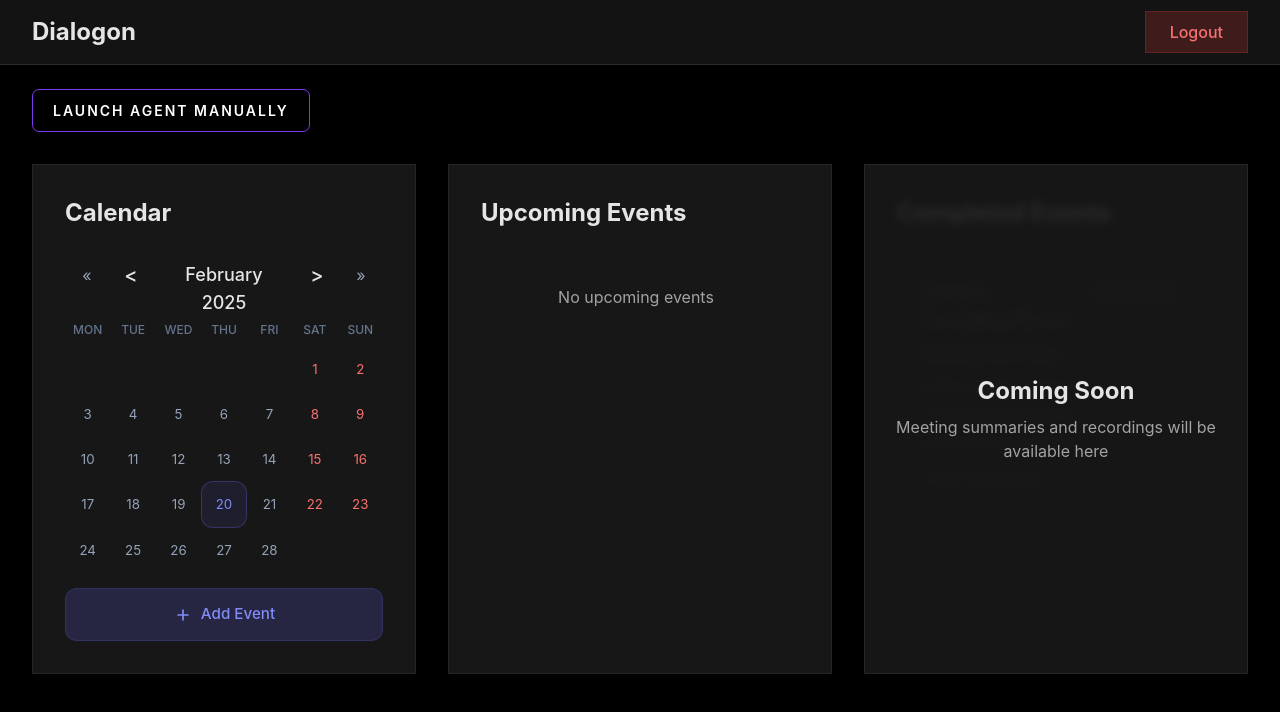
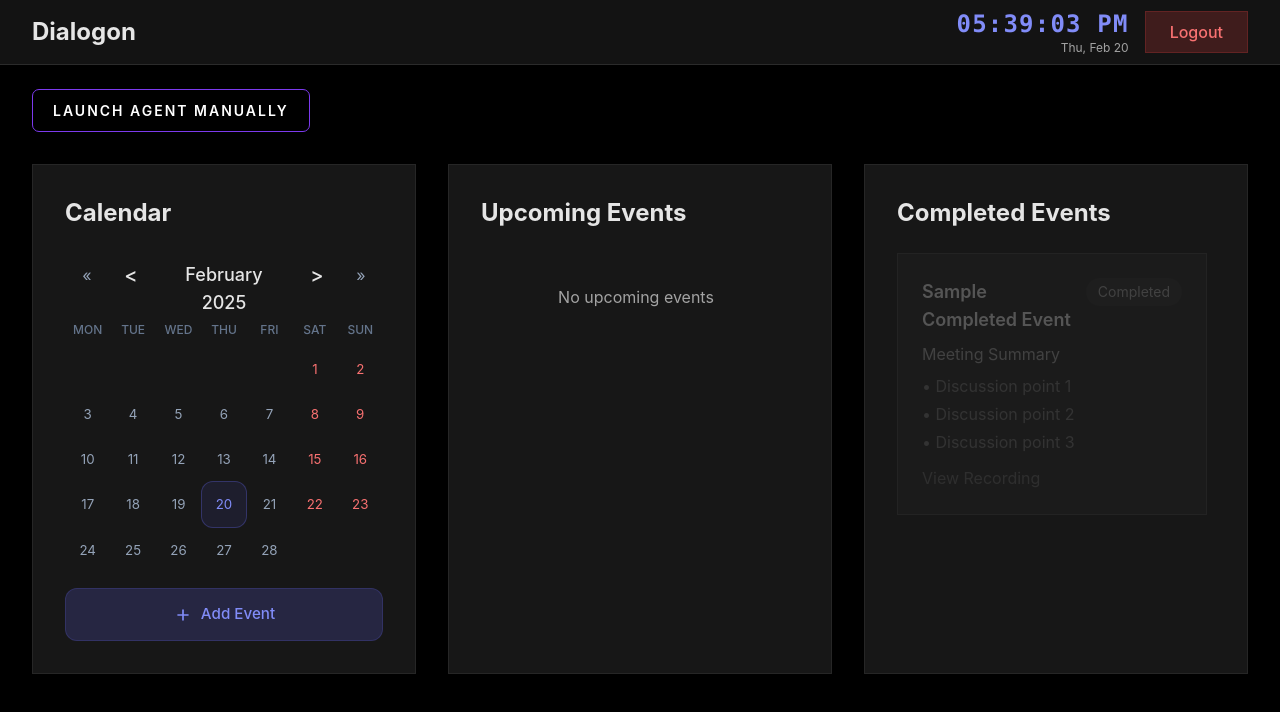
Before and after one commit to RAj5517/Dialogon, a React (Vite) app in the folder Frontend/: page /dashboard in a window 1280 px wide. Shown: the top 712 px of the page. Built offline with nearby package versions, Linux system fonts and the light colour scheme.

Commit message:
frontend change

```diff
--- a/Frontend/src/pages/Dashboard.jsx
+++ b/Frontend/src/pages/Dashboard.jsx
@@ -27,6 +27,36 @@ const Dashboard = () => {
   const [deleteLoading, setDeleteLoading] = useState(false);
   const [manualJoinLink, setManualJoinLink] = useState("");
   const [showManualJoinModal, setShowManualJoinModal] = useState(false);
+
+  // Live clock state
+  const [currentTime, setCurrentTime] = useState(new Date());
+
+  // Live clock effect
+  useEffect(() => {
+    const timer = setInterval(() => {
+      setCurrentTime(new Date());
+    }, 1000);
+    return () => clearInterval(timer);
+  }, []);
+
+  // Format time as HH:MM:SS
+  const formatTime = (date) => {
+    return date.toLocaleTimeString('en-US', {
+      hour12: true,
+      hour: '2-digit',
+      minute: '2-digit',
+      second: '2-digit'
+    });
+  };
+
+  // Format date as Day, Month Date
+  const formatDate = (date) => {
+    return date.toLocaleDateString('en-US', {
+      weekday: 'short',
+      month: 'short',
+      day: 'numeric'
+    });
+  };
 
   // Notification system
   const [notification, setNotification] = useState({
@@ -461,12 +491,24 @@ const Dashboard = () => {
         <div className="max-w-7xl mx-auto px-4 sm:px-6 lg:px-8">
           <div className="flex justify-between h-16 items-center">
             <div className="text-2xl font-bold text-neutral-200">Dialogon</div>
+
+            {/* Live Clock */}
+            <div className="flex items-center gap-4">
+              <div className="flex flex-col items-end">
+                <div className="text-2xl font-mono font-bold text-indigo-400 tracking-wider">
+                  {formatTime(currentTime)}
+                </div>
+                <div className="text-xs text-neutral-400">
+                  {formatDate(currentTime)}
+                </div>
+              </div>
               <button
                 onClick={handleLogout}
                 className="bg-red-500/20 hover:bg-red-500/30 text-red-400 px-6 py-2 rounded-lg font-medium transition-all duration-200 hover:shadow-lg hover:shadow-red-500/10 border border-red-500/20"
               >
                 Logout
               </button>
+            </div>
           </div>
         </div>
       </nav>
@@ -932,18 +974,6 @@ const Dashboard = () => {
               <h2 className="text-2xl font-bold mb-6 text-neutral-200">
                 Completed Events
               </h2>
-              {/* Coming Soon Overlay - Only show when no completed events */}
-              {!events.some(event => event.status === "completed") && (
-                <div className="absolute inset-0 top-0 left-0 right-0 bottom-0 bg-neutral-900/90 backdrop-blur-sm rounded-lg flex flex-col items-center justify-center z-10">
-                  <div className="text-2xl font-bold mb-2 text-neutral-200">
-                    Coming Soon
-                  </div>
-                  <p className="text-neutral-400 text-center px-4">
-                    Meeting summaries and recordings will be available here
-                  </p>
-                </div>
-              )}
-
               {/* Completed Events Content */}
               <div className="space-y-4 max-h-[400px] overflow-y-auto pr-2">
                 {events.filter(event => event.status === "completed").length > 0 ? (
@@ -983,10 +1013,6 @@ const Dashboard = () => {
                             <span className="px-2 py-1 text-xs rounded-full bg-blue-500/20 text-blue-400">
                               Completed
                             </span>
-                          </div>
-
-                          <div className="mt-3 text-neutral-400 text-sm">
-                            <p>Meeting summary will be available soon</p>
                           </div>
 
                           <div className="mt-2 flex items-center gap-4">
```
Lines whose indentation alone changed are shown as unchanged.
